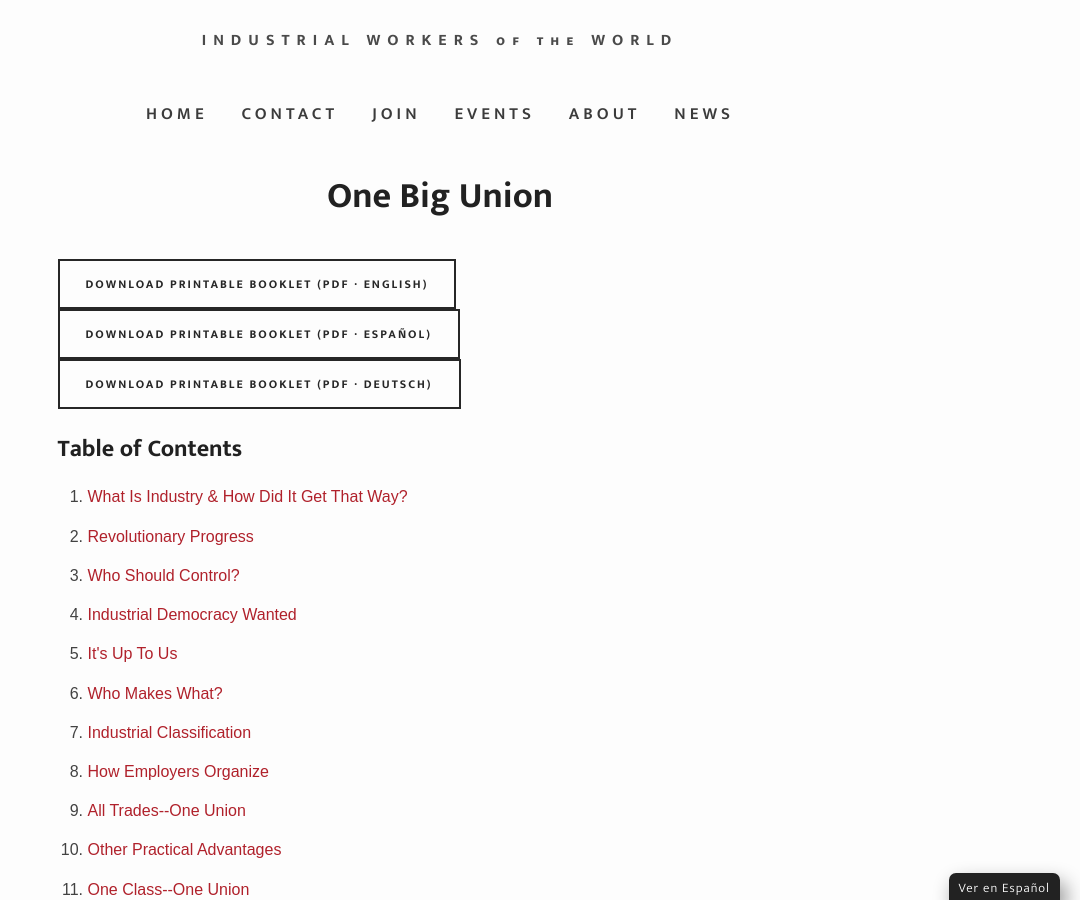
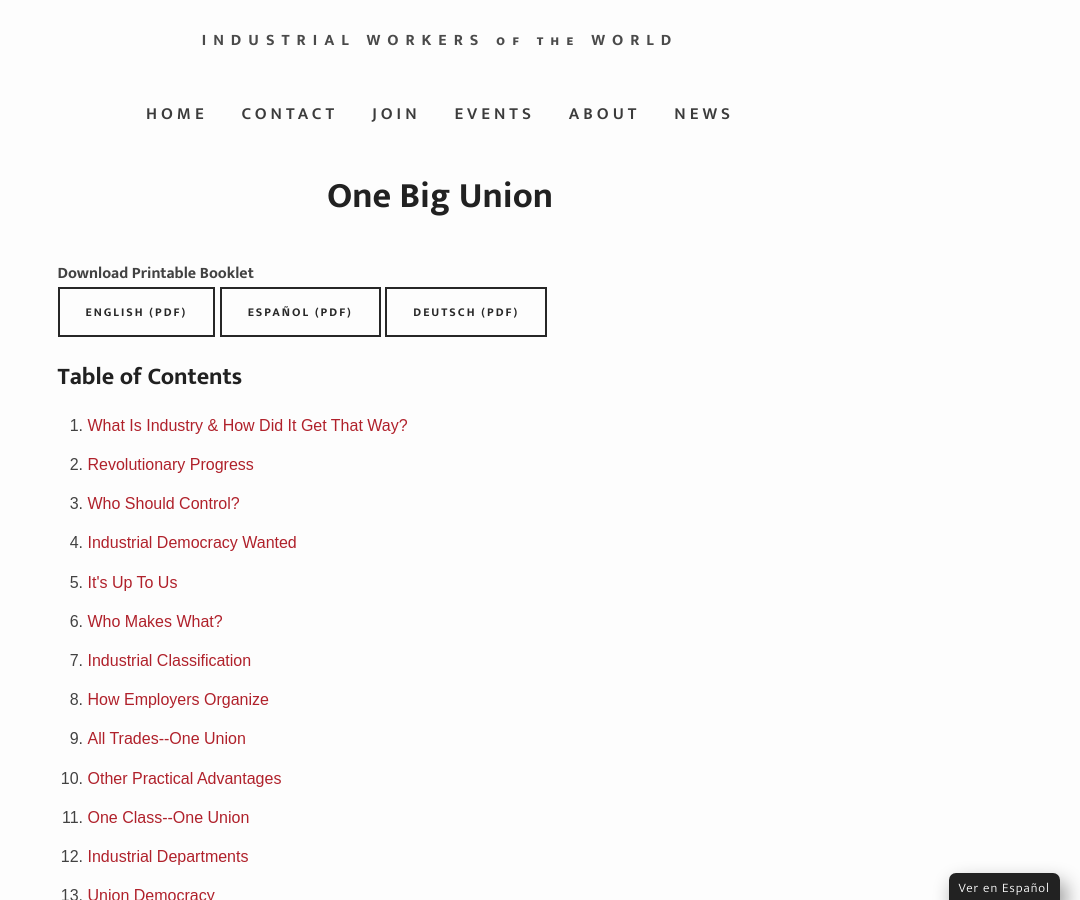
Before and after one commit to IWW-NYC-GMB/iww.nyc, a Jekyll site: the page built from one-big-union.html, in a window 1280 px wide and 900 px high, scrolled down 519 px. Shown: the whole window, without its empty margins (200-1280 px from the left). Built offline with Jekyll 4.4.1, drawn with Linux system fonts in a browser that asks for light colours; some web fonts are replaced.

Commit message:
Update one-big-union.html

```diff
--- a/one-big-union.html
+++ b/one-big-union.html
@@ -4,9 +4,10 @@
 permalink: /obu/
 heading: true
 ---
-<a href="{{ site.baseurl }}/assets/One-Big-Union.pdf"><button class="small" ontouchstart="">Download Printable Booklet (PDF · English)</button></a><br>
-<a href="{{ site.baseurl }}/assets/One-Big-Union-es.pdf"><button class="small" ontouchstart="">Download Printable Booklet (PDF · Español)</button></a><br>
-<a href="{{ site.baseurl }}/assets/One-Big-Union-de.pdf"><button class="small" ontouchstart="">Download Printable Booklet (PDF · Deutsch)</button></a><br><br>
+<strong>Download Printable Booklet</strong><br>
+<a href="{{ site.baseurl }}/assets/One-Big-Union.pdf"><button class="small" ontouchstart="">English (PDF)</button></a>
+<a href="{{ site.baseurl }}/assets/One-Big-Union-es.pdf"><button class="small" ontouchstart="">Español (PDF)</button></a>
+<a href="{{ site.baseurl }}/assets/One-Big-Union-de.pdf"><button class="small" ontouchstart="">Deutsch (PDF)</button></a><br><br>
 <h2>Table of Contents</h2>
 <ol style="margin-top:10px">
   <li><a href="#what-is-industry">What Is Industry & How Did It Get That Way?</a></li>
```
